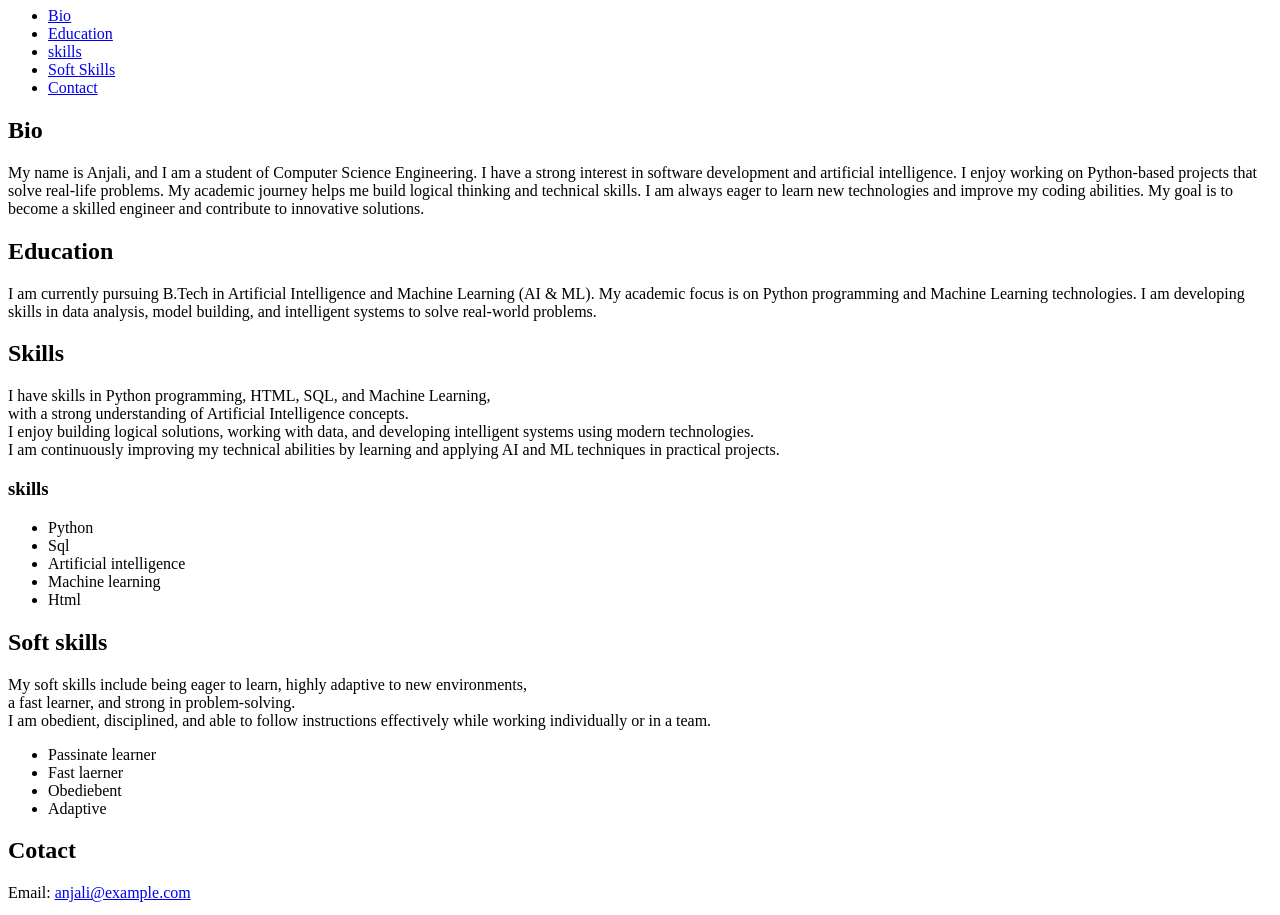
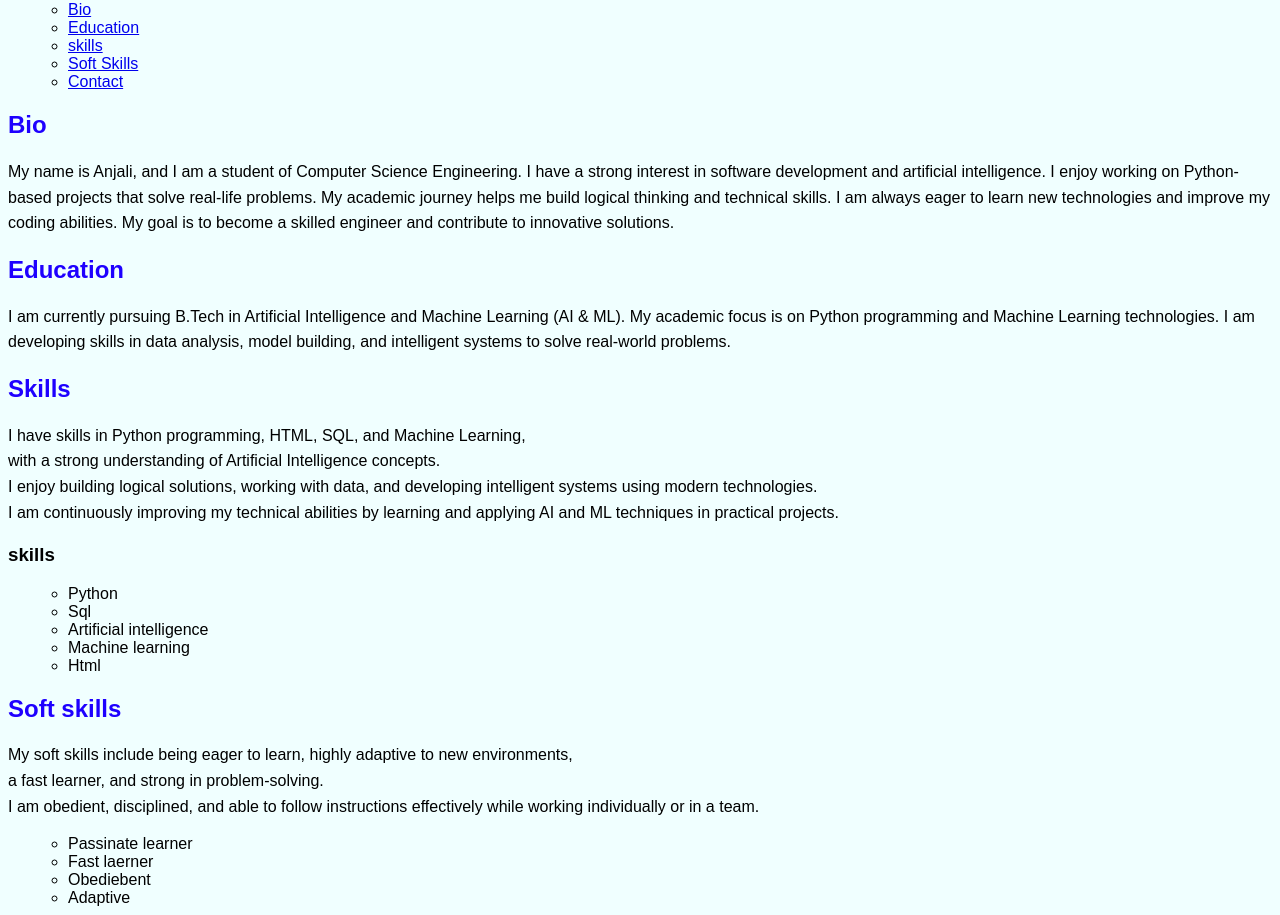
Before and after one commit to anjimodi29/my-html-project, a plain HTML site: page index.html in a window 1280 px wide. Shown: the part 73-988 px from the top of the page. Drawn offline with Linux system fonts and the light colour scheme.

Commit message:
Add files via upload

```diff
--- a/index.html
+++ b/index.html
@@ -1,10 +1,13 @@
 <!DOCTYPE html>
 <html lang="en">
-<head>
-    <meta charset="UTF-8">
-    <meta name="viewport" content="width=device-width, initial-scale=1.0">
-    <title>MY Profile</title>
+
+    <head>
+  <meta charset="UTF-8">
+  <title>My Project</title>
+  <link rel="stylesheet" href="style.css">
 </head>
+
+
 <body>
     <header>
         <h1>Anjali's Profile</h1>
@@ -20,6 +23,7 @@
         </ul>
     </nav>
     </header>
+
     <section id="bio">
         <h2>Bio</h2>
         <p>My name is Anjali, and I am a student of Computer Science Engineering.
@@ -58,10 +62,12 @@ I am developing skills in data analysis, model building, and intelligent systems
      </ul>
     </section>
     <section id="contact">
-        <h2>Cotact</h2>
+        <h2>Contact</h2>
         <p>Email: <a href="mailto:anjali@example.com">anjali@example.com</a></p>
         <p>Phone: +91-9876543210</p>
     </section>
+
+
     <footer>
         <h1>Thanks For Visiting</h1>
         <p>&copy; 2026 Anjali. All rights reserved.</p>
```
